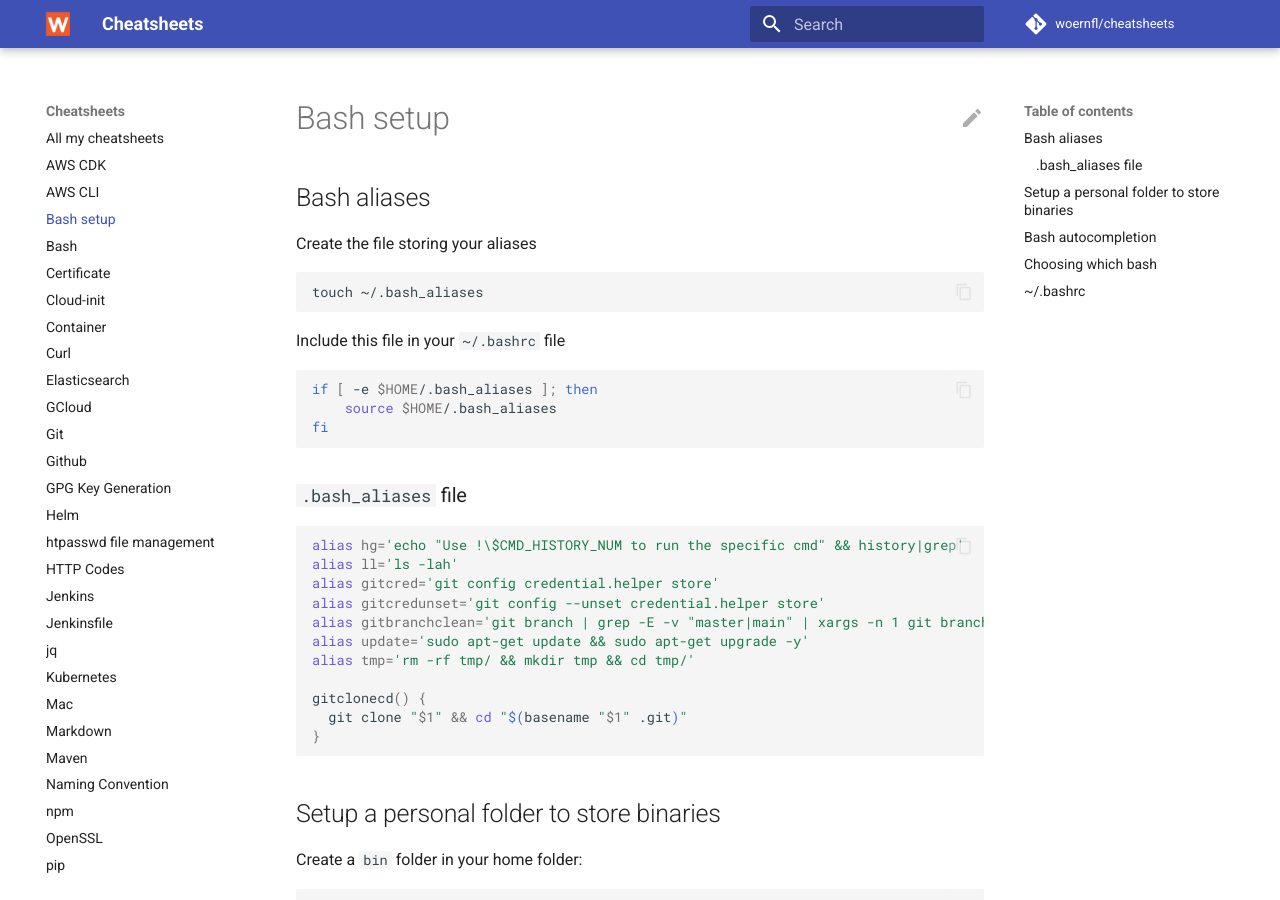
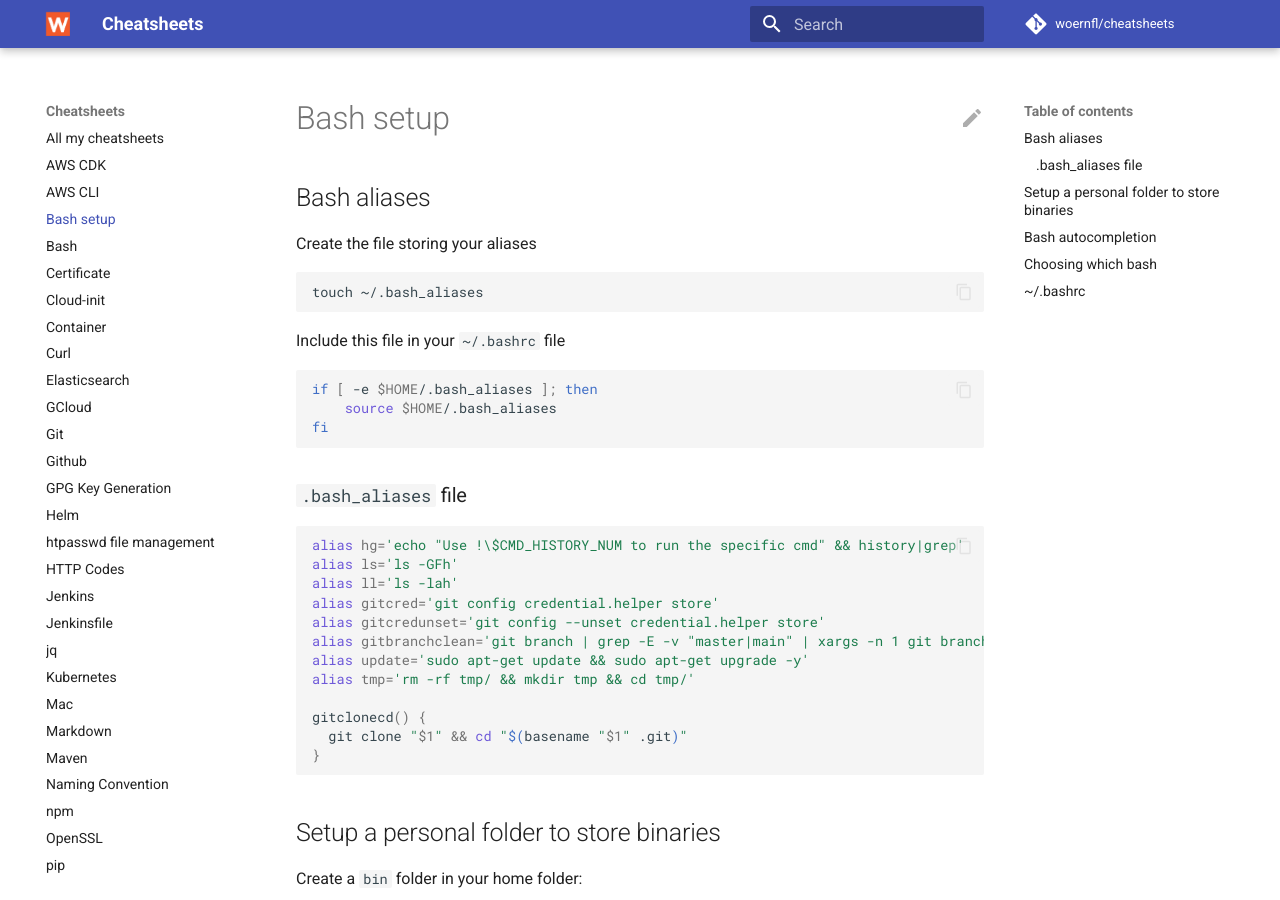
Before and after one commit to woernfl/cheatsheets, an MkDocs documentation site: the page built from docs/bash-setup.md, in a window 1280 px wide and 900 px high. Built offline with MkDocs 1.6.1 and Material for MkDocs 9.7.7, drawn with Linux system fonts in a browser that asks for light colours; comment, search, counter and statistics services are not loaded.

Commit message:
Update bash-setup.md (#175)

````diff
--- a/docs/bash-setup.md
+++ b/docs/bash-setup.md
@@ -20,6 +20,7 @@ fi
 
 ```bash
 alias hg='echo "Use !\$CMD_HISTORY_NUM to run the specific cmd" && history|grep'
+alias ls='ls -GFh'
 alias ll='ls -lah'
 alias gitcred='git config credential.helper store'
 alias gitcredunset='git config --unset credential.helper store'
````
